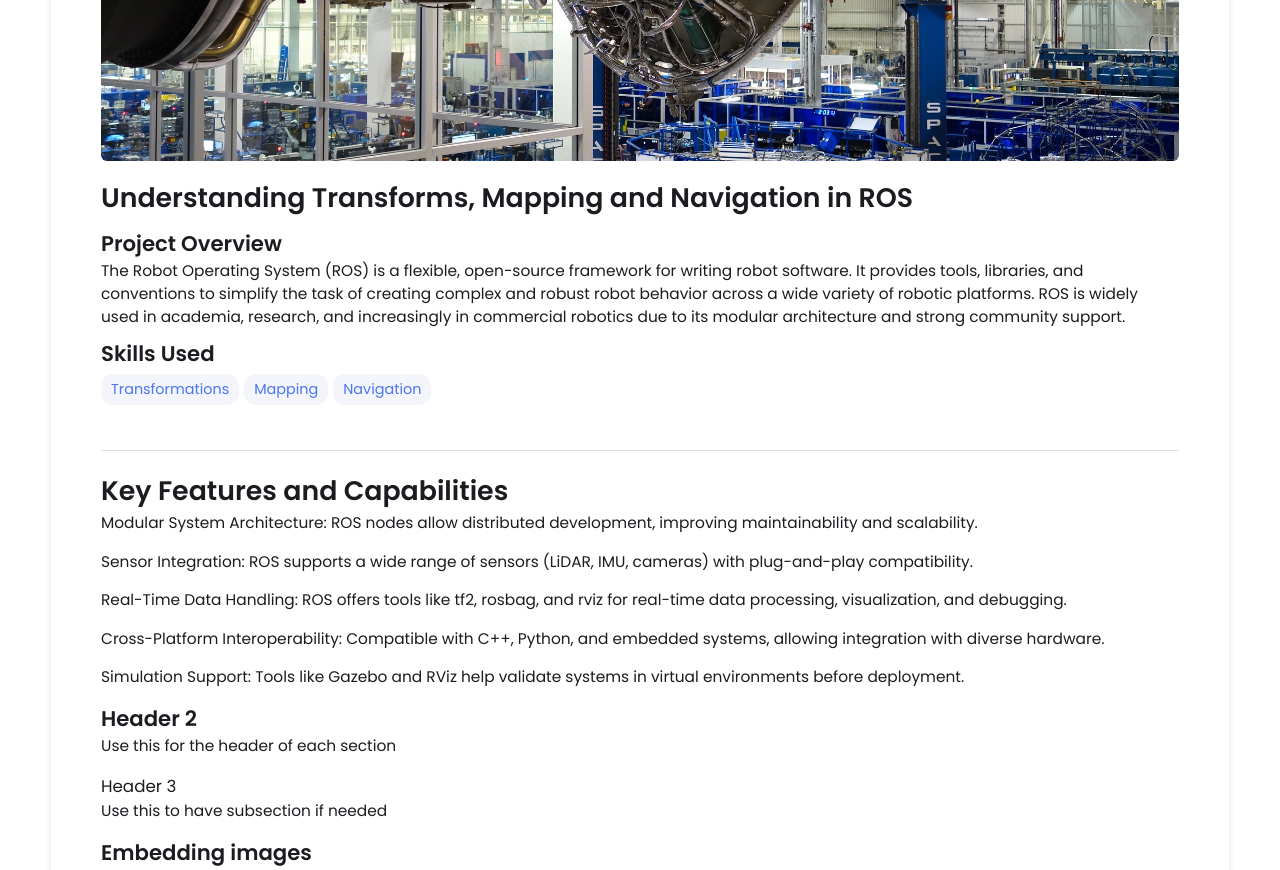
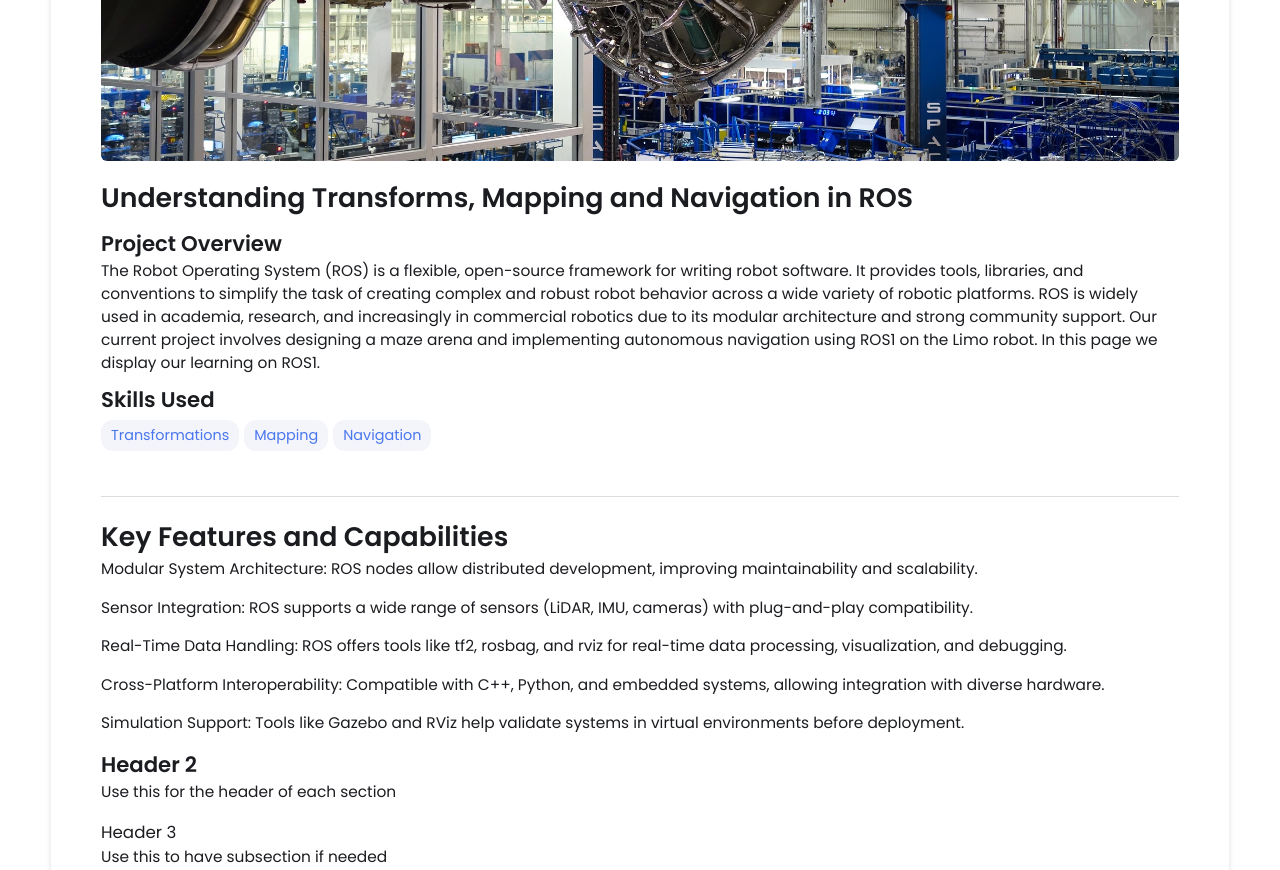
Before and after one commit to NinjaHazwan/NinjaHazwan.github.io, a Jekyll site: the page built from _projects/demo-project/index.md, in a window 1280 px wide and 900 px high, scrolled down 329 px, cut to the strip 0-870 px from the top of the window. Built offline with Jekyll 4.4.1, drawn with Linux system fonts in a browser that asks for light colours.

Commit message:
Update index.md

```diff
--- a/_projects/demo-project/index.md
+++ b/_projects/demo-project/index.md
@@ -1,7 +1,7 @@
 ---
 layout: post
 title: Understanding Transforms, Mapping and Navigation in ROS
-description:  The Robot Operating System (ROS) is a flexible, open-source framework for writing robot software. It provides tools, libraries, and conventions to simplify the task of creating complex and robust robot behavior across a wide variety of robotic platforms. ROS is widely used in academia, research, and increasingly in commercial robotics due to its modular architecture and strong community support.
+description:  The Robot Operating System (ROS) is a flexible, open-source framework for writing robot software. It provides tools, libraries, and conventions to simplify the task of creating complex and robust robot behavior across a wide variety of robotic platforms. ROS is widely used in academia, research, and increasingly in commercial robotics due to its modular architecture and strong community support. Our current project involves designing a maze arena and implementing autonomous navigation using ROS1 on the Limo robot. In this page we display our learning on ROS1.
 skills:
   - Transformations
   - Mapping
```
